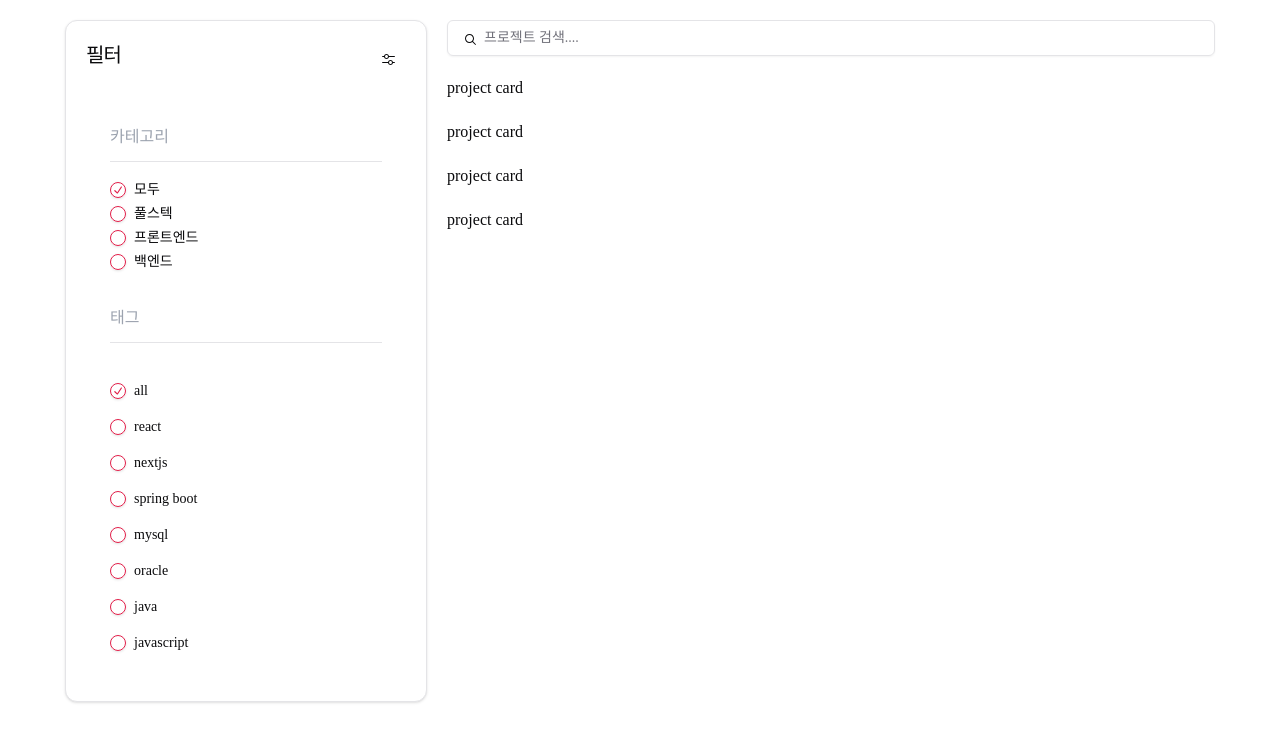
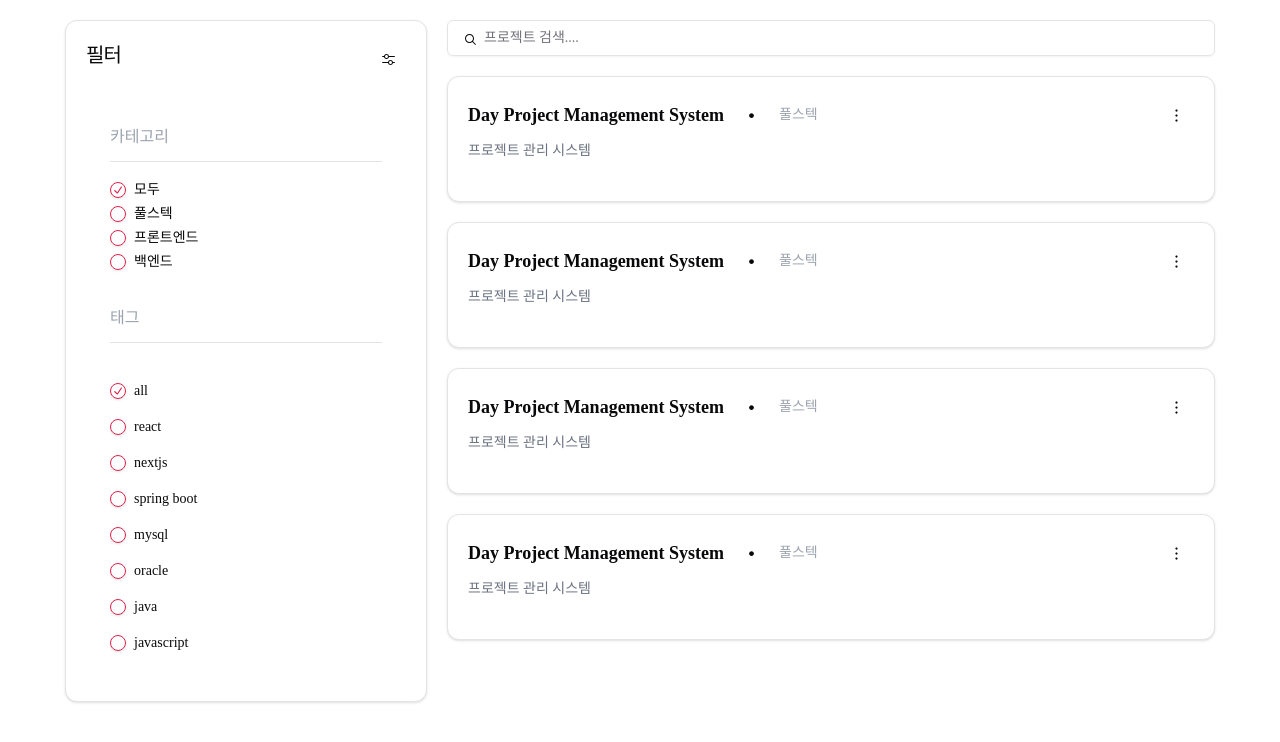
Before and after one commit to Jangchaeyun/DPMS, a React (Vite) app in the folder React/project-management-react/: page / in a window 1280 px wide. Shown: the top 742 px of the page. Built offline with nearby package versions, Linux system fonts and the light colour scheme; a web font is replaced by a local one.

Commit message:
0924 ProjectCard

```diff
--- a/React/project-management-react/package.json
+++ b/React/project-management-react/package.json
@@ -10,6 +10,7 @@
     "preview": "vite preview"
   },
   "dependencies": {
+    "@radix-ui/react-dropdown-menu": "^2.1.1",
     "@radix-ui/react-icons": "^1.3.0",
     "@radix-ui/react-label": "^2.1.0",
     "@radix-ui/react-radio-group": "^1.2.0",
--- /dev/null
+++ b/React/project-management-react/src/Pages/Project/ProjectCard.jsx
@@ -0,0 +1,48 @@
+import { Button } from "@/components/ui/button";
+import { Card } from "@/components/ui/card";
+import {
+  DropdownMenu,
+  DropdownMenuContent,
+  DropdownMenuItem,
+  DropdownMenuTrigger,
+} from "@/components/ui/dropdown-menu";
+import { DotFilledIcon, DotsVerticalIcon } from "@radix-ui/react-icons";
+
+const ProjectCard = () => {
+  return (
+    <Card className="p-5 w-full lg:max-w-3xl">
+      <div className="space-y-5">
+        <div className="space-y-2">
+          <div className="flex justify-between">
+            <div className="flex items-center gap-5">
+              <h1 className="cursor-pointer font-bold text-lg">
+                Day Project Management System
+              </h1>
+              <DotFilledIcon />
+              <p className="text-sm text-gray-400">풀스텍</p>
+            </div>
+            <div>
+              <DropdownMenu>
+                <DropdownMenuTrigger>
+                  <Button className="rounded-full" variant="ghost" size="icon">
+                    <DotsVerticalIcon />
+                  </Button>
+                </DropdownMenuTrigger>
+                <DropdownMenuContent>
+                  <DropdownMenuItem>수정</DropdownMenuItem>
+                  <DropdownMenuItem>삭제</DropdownMenuItem>
+                </DropdownMenuContent>
+              </DropdownMenu>
+            </div>
+          </div>
+          <p className="text-gray-500 text-sm">프로젝트 관리 시스템</p>
+        </div>
+        <div>
+
+        </div>
+      </div>
+    </Card>
+  );
+};
+
+export default ProjectCard;
--- a/React/project-management-react/src/Pages/ProjectList/ProjectList.jsx
+++ b/React/project-management-react/src/Pages/ProjectList/ProjectList.jsx
@@ -9,6 +9,7 @@
 import { RadioGroup, RadioGroupItem } from "@/components/ui/radio-group";
 import { Label } from "@/components/ui/label";
 import { Input } from "@/components/ui/input";
+import ProjectCard from "../Project/ProjectCard";
 
 const tags = [
   "all",
@@ -109,10 +110,9 @@
           <div>
             <div className="space-y-5 min-h-[74vh]">
               {keyword
-                ? [1, 1, 1].map((item) => <div key={item}>project card</div>)
-                : [1, 1, 1, 1].map((item) => (
-                    <div key={item}>project card</div>
-                  ))}
+                ? [1, 1, 1].map((item) => <ProjectCard key={item} />)
+                : [1, 1, 1, 1].map((item) => <ProjectCard key={item} />
+                  )}
             </div>
           </div>
         </section>
--- /dev/null
+++ b/React/project-management-react/src/components/ui/badge.jsx
@@ -0,0 +1,34 @@
+import * as React from "react"
+import { cva } from "class-variance-authority";
+
+import { cn } from "@/lib/utils"
+
+const badgeVariants = cva(
+  "inline-flex items-center rounded-md border px-2.5 py-0.5 text-xs font-semibold transition-colors focus:outline-none focus:ring-2 focus:ring-ring focus:ring-offset-2",
+  {
+    variants: {
+      variant: {
+        default:
+          "border-transparent bg-primary text-primary-foreground shadow hover:bg-primary/80",
+        secondary:
+          "border-transparent bg-secondary text-secondary-foreground hover:bg-secondary/80",
+        destructive:
+          "border-transparent bg-destructive text-destructive-foreground shadow hover:bg-destructive/80",
+        outline: "text-foreground",
+      },
+    },
+    defaultVariants: {
+      variant: "default",
+    },
+  }
+)
+
+function Badge({
+  className,
+  variant,
+  ...props
+}) {
+  return (<div className={cn(badgeVariants({ variant }), className)} {...props} />);
+}
+
+export { Badge, badgeVariants }
--- /dev/null
+++ b/React/project-management-react/src/components/ui/dropdown-menu.jsx
@@ -0,0 +1,160 @@
+import * as React from "react"
+import * as DropdownMenuPrimitive from "@radix-ui/react-dropdown-menu"
+import {
+  CheckIcon,
+  ChevronRightIcon,
+  DotFilledIcon,
+} from "@radix-ui/react-icons"
+
+import { cn } from "@/lib/utils"
+
+const DropdownMenu = DropdownMenuPrimitive.Root
+
+const DropdownMenuTrigger = DropdownMenuPrimitive.Trigger
+
+const DropdownMenuGroup = DropdownMenuPrimitive.Group
+
+const DropdownMenuPortal = DropdownMenuPrimitive.Portal
+
+const DropdownMenuSub = DropdownMenuPrimitive.Sub
+
+const DropdownMenuRadioGroup = DropdownMenuPrimitive.RadioGroup
+
+const DropdownMenuSubTrigger = React.forwardRef(({ className, inset, children, ...props }, ref) => (
+  <DropdownMenuPrimitive.SubTrigger
+    ref={ref}
+    className={cn(
+      "flex cursor-default select-none items-center rounded-sm px-2 py-1.5 text-sm outline-none focus:bg-accent data-[state=open]:bg-accent",
+      inset && "pl-8",
+      className
+    )}
+    {...props}>
+    {children}
+    <ChevronRightIcon className="ml-auto h-4 w-4" />
+  </DropdownMenuPrimitive.SubTrigger>
+))
+DropdownMenuSubTrigger.displayName =
+  DropdownMenuPrimitive.SubTrigger.displayName
+
+const DropdownMenuSubContent = React.forwardRef(({ className, ...props }, ref) => (
+  <DropdownMenuPrimitive.SubContent
+    ref={ref}
+    className={cn(
+      "z-50 min-w-[8rem] overflow-hidden rounded-md border bg-popover p-1 text-popover-foreground shadow-lg data-[state=open]:animate-in data-[state=closed]:animate-out data-[state=closed]:fade-out-0 data-[state=open]:fade-in-0 data-[state=closed]:zoom-out-95 data-[state=open]:zoom-in-95 data-[side=bottom]:slide-in-from-top-2 data-[side=left]:slide-in-from-right-2 data-[side=right]:slide-in-from-left-2 data-[side=top]:slide-in-from-bottom-2",
+      className
+    )}
+    {...props} />
+))
+DropdownMenuSubContent.displayName =
+  DropdownMenuPrimitive.SubContent.displayName
+
+const DropdownMenuContent = React.forwardRef(({ className, sideOffset = 4, ...props }, ref) => (
+  <DropdownMenuPrimitive.Portal>
+    <DropdownMenuPrimitive.Content
+      ref={ref}
+      sideOffset={sideOffset}
+      className={cn(
+        "z-50 min-w-[8rem] overflow-hidden rounded-md border bg-popover p-1 text-popover-foreground shadow-md",
+        "data-[state=open]:animate-in data-[state=closed]:animate-out data-[state=closed]:fade-out-0 data-[state=open]:fade-in-0 data-[state=closed]:zoom-out-95 data-[state=open]:zoom-in-95 data-[side=bottom]:slide-in-from-top-2 data-[side=left]:slide-in-from-right-2 data-[side=right]:slide-in-from-left-2 data-[side=top]:slide-in-from-bottom-2",
+        className
+      )}
+      {...props} />
+  </DropdownMenuPrimitive.Portal>
+))
+DropdownMenuContent.displayName = DropdownMenuPrimitive.Content.displayName
+
+const DropdownMenuItem = React.forwardRef(({ className, inset, ...props }, ref) => (
+  <DropdownMenuPrimitive.Item
+    ref={ref}
+    className={cn(
+      "relative flex cursor-default select-none items-center rounded-sm px-2 py-1.5 text-sm outline-none transition-colors focus:bg-accent focus:text-accent-foreground data-[disabled]:pointer-events-none data-[disabled]:opacity-50",
+      inset && "pl-8",
+      className
+    )}
+    {...props} />
+))
+DropdownMenuItem.displayName = DropdownMenuPrimitive.Item.displayName
+
+const DropdownMenuCheckboxItem = React.forwardRef(({ className, children, checked, ...props }, ref) => (
+  <DropdownMenuPrimitive.CheckboxItem
+    ref={ref}
+    className={cn(
+      "relative flex cursor-default select-none items-center rounded-sm py-1.5 pl-8 pr-2 text-sm outline-none transition-colors focus:bg-accent focus:text-accent-foreground data-[disabled]:pointer-events-none data-[disabled]:opacity-50",
+      className
+    )}
+    checked={checked}
+    {...props}>
+    <span className="absolute left-2 flex h-3.5 w-3.5 items-center justify-center">
+      <DropdownMenuPrimitive.ItemIndicator>
+        <CheckIcon className="h-4 w-4" />
+      </DropdownMenuPrimitive.ItemIndicator>
+    </span>
+    {children}
+  </DropdownMenuPrimitive.CheckboxItem>
+))
+DropdownMenuCheckboxItem.displayName =
+  DropdownMenuPrimitive.CheckboxItem.displayName
+
+const DropdownMenuRadioItem = React.forwardRef(({ className, children, ...props }, ref) => (
+  <DropdownMenuPrimitive.RadioItem
+    ref={ref}
+    className={cn(
+      "relative flex cursor-default select-none items-center rounded-sm py-1.5 pl-8 pr-2 text-sm outline-none transition-colors focus:bg-accent focus:text-accent-foreground data-[disabled]:pointer-events-none data-[disabled]:opacity-50",
+      className
+    )}
+    {...props}>
+    <span className="absolute left-2 flex h-3.5 w-3.5 items-center justify-center">
+      <DropdownMenuPrimitive.ItemIndicator>
+        <DotFilledIcon className="h-4 w-4 fill-current" />
+      </DropdownMenuPrimitive.ItemIndicator>
+    </span>
+    {children}
+  </DropdownMenuPrimitive.RadioItem>
+))
+DropdownMenuRadioItem.displayName = DropdownMenuPrimitive.RadioItem.displayName
+
+const DropdownMenuLabel = React.forwardRef(({ className, inset, ...props }, ref) => (
+  <DropdownMenuPrimitive.Label
+    ref={ref}
+    className={cn("px-2 py-1.5 text-sm font-semibold", inset && "pl-8", className)}
+    {...props} />
+))
+DropdownMenuLabel.displayName = DropdownMenuPrimitive.Label.displayName
+
+const DropdownMenuSeparator = React.forwardRef(({ className, ...props }, ref) => (
+  <DropdownMenuPrimitive.Separator
+    ref={ref}
+    className={cn("-mx-1 my-1 h-px bg-muted", className)}
+    {...props} />
+))
+DropdownMenuSeparator.displayName = DropdownMenuPrimitive.Separator.displayName
+
+const DropdownMenuShortcut = ({
+  className,
+  ...props
+}) => {
+  return (
+    (<span
+      className={cn("ml-auto text-xs tracking-widest opacity-60", className)}
+      {...props} />)
+  );
+}
+DropdownMenuShortcut.displayName = "DropdownMenuShortcut"
+
+export {
+  DropdownMenu,
+  DropdownMenuTrigger,
+  DropdownMenuContent,
+  DropdownMenuItem,
+  DropdownMenuCheckboxItem,
+  DropdownMenuRadioItem,
+  DropdownMenuLabel,
+  DropdownMenuSeparator,
+  DropdownMenuShortcut,
+  DropdownMenuGroup,
+  DropdownMenuPortal,
+  DropdownMenuSub,
+  DropdownMenuSubContent,
+  DropdownMenuSubTrigger,
+  DropdownMenuRadioGroup,
+}
```
Also changed, not shown: 1 other file (tests, documents, lock files or other folders).
